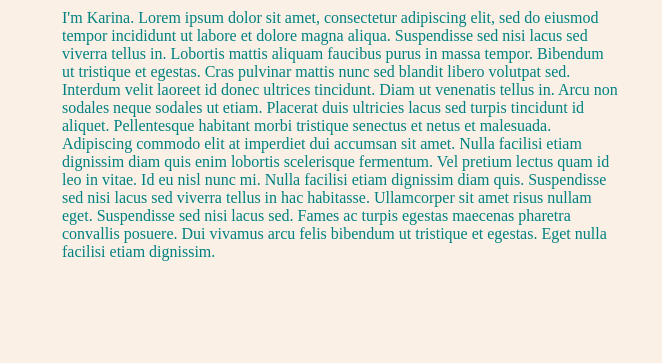
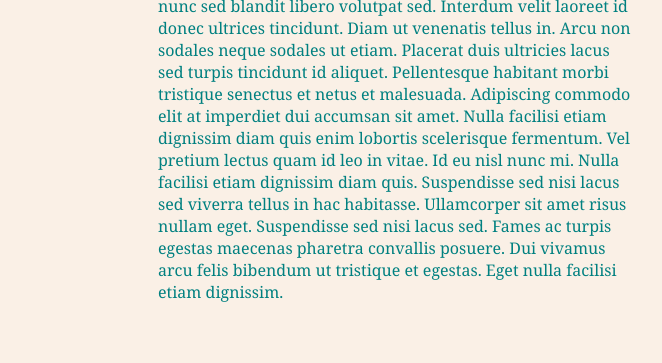
Before and after one commit to FernandoAntonio/gatsby-hello-world, a Gatsby site: page /about-css-modules in a window 1280 px wide. Shown: the part 599-962 px from the top of the page, without its empty margins (308-970 px from the left). Before the commit the page ends 920 px from the top, so only its background shows below. Built offline with nearby package versions, Linux system fonts and the light colour scheme; Gatsby itself is replaced by a stand-in of ours.

Commit message:
minor style updates to about-css-modules page

```diff
--- a/src/pages/about-css-modules.js
+++ b/src/pages/about-css-modules.js
@@ -7,7 +7,7 @@ import Container from "../components/container"
 console.log(styles)
 
 const User = props => (
-  <div className={styles.User}>
+  <div className={styles.user}>
     <img src={props.avatar} className={styles.avatar} alt="" />
     <div className={styles.description}>
       <h2 className={styles.username}>{props.username}</h2>
--- a/src/pages/about-css-modules.module.css
+++ b/src/pages/about-css-modules.module.css
@@ -1,6 +1,6 @@
 .user {
   display: flex;
-  align-items: center;
+  align-items: top;
   margin: 0 auto 12px auto;
 }
 
@@ -18,7 +18,7 @@
 .description {
   flex: 1;
   margin-left: 18px;
-  padding: 12px;
+  padding: 0 0 12px 12px;
 }
 
 .username {
--- a/src/styles/global.css
+++ b/src/styles/global.css
@@ -4,4 +4,5 @@ html {
 
 div {
   color: teal;
+  font-family: "Georgia";
 }
```
